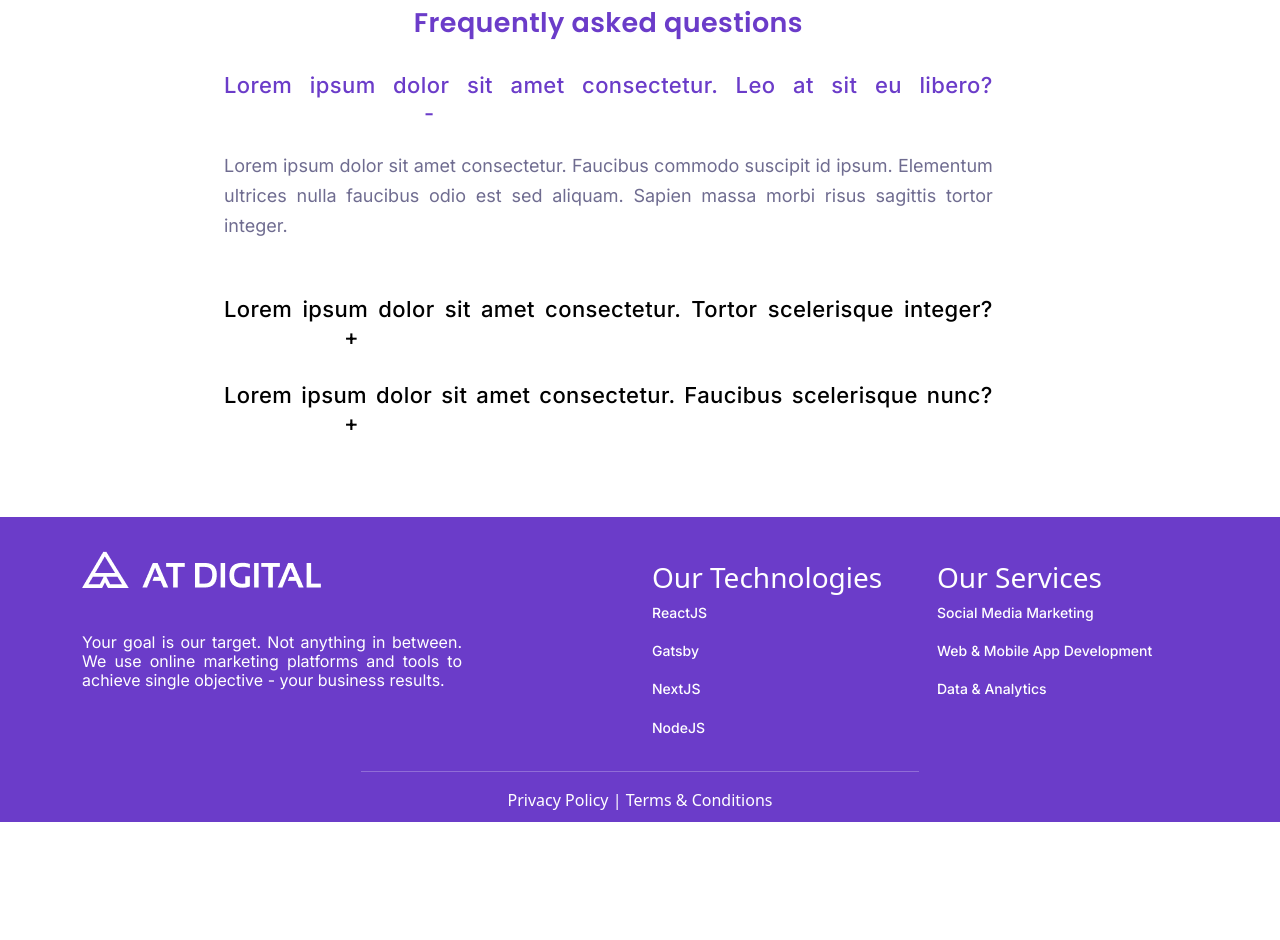
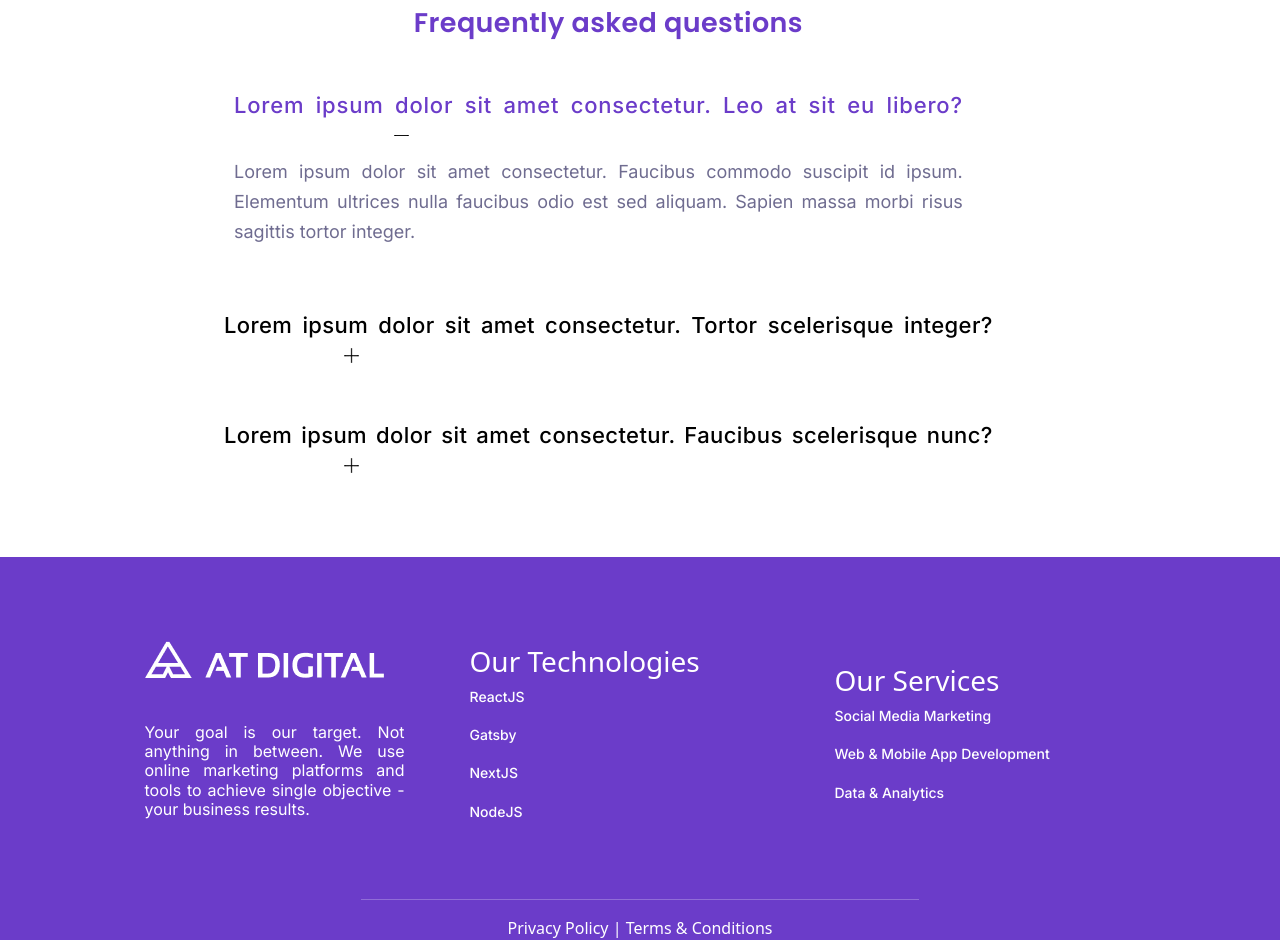
Before and after one commit to nimashaliyanage/atdigital-task, a React (Create React App) app: page / in a window 1280 px wide. Shown: the part 1800-2740 px from the top of the page. Before the commit the page ends 2622 px from the top, so only its background shows below. Built offline with nearby package versions, Linux system fonts and the light colour scheme.

Commit message:
Create Responsive application.

```diff
--- a/src/Components/Body.css
+++ b/src/Components/Body.css
@@ -29,10 +29,23 @@ button {
   border-radius: 4px;
   padding: 12px, 20px, 12px, 20px;
 }
+button:hover {
+  background-color: #f28d35af;
+}
+.row {
+  justify-content: center;
+  align-items: center;
+  gap: 40px;
+}
 .reverse-row {
   justify-content: center;
   align-items: center;
   gap: 40px;
+}
+.row .img-fluid {
+  align-items: center;
+  width: 414px;
+  height: 414px;
 }
 .reverse-row .img-fluid {
   align-items: center;
@@ -40,6 +53,7 @@ button {
   height: 414px;
 }
 
+/* lastrow */
 .last-row {
   display: flex;
   justify-content: center;
@@ -58,9 +72,13 @@ button {
   line-height: 33px;
   letter-spacing: 0.4px;
 }
+.first-text {
+  padding: 10px;
+  padding-right: 30px;
+  margin-top: 10px;
+}
 .text-content-mid {
-  padding: 0;
-  margin-top: 0;
+  margin-top: 10px;
   margin-bottom: 30px;
   width: 100%;
   text-align: justify;
@@ -78,7 +96,13 @@ button {
   line-height: 28px;
   font-family: "Inter", sans-serif;
   margin-bottom: 0;
-  letter-spacing: 0.4px;
+  letter-spacing: 0.8px;
+}
+.img-small {
+  margin-left: 120px;
+}
+.img-small-first {
+  margin-left: 160px;
 }
 .second-h6 {
   color: #000000;
@@ -89,23 +113,35 @@ button {
   margin-bottom: 30px;
   letter-spacing: 0.4px;
 }
-span {
-  margin-left: 120px;
-}
-.minus {
-  margin-left: 200px;
-}
+
 @media screen and (max-width: 768px) {
   .last-row {
-    display: block;
+    margin: 0;
+    padding: 0;
+    width: 100%;
+  }
+  .first-text {
+    justify-content: start;
+    align-items: start;
     text-align: left;
   }
-  .minus {
-    align-items: end;
+  .img-small {
+    margin-left: 160px;
   }
-  span {
-    align-items: end;
-    justify-content: end;
+  .img-small-first {
+    margin-left: 58px;
+  }
+  .row {
+    display: flex;
+    flex-direction: column;
+    align-items: center;
+    justify-content: center;
+  }
+  .reverse-row {
+    display: flex;
+    flex-direction: column-reverse;
+    align-items: center;
+    justify-content: center;
   }
   .text-col {
     display: flex;
@@ -113,11 +149,31 @@ span {
     text-align: left;
     align-items: center;
   }
+  .img-fluid {
+    display: flex;
+    flex-direction: column;
+    text-align: left;
+    align-items: center;
+  }
 }
 @media screen and (max-width: 375px) {
+  .img-small {
+    margin-left: 70px;
+  }
+  .img-small-first {
+    margin-left: 80px;
+  }
+  .row {
+    display: flex;
+    flex-direction: column;
+    align-items: center;
+    justify-content: center;
+  }
   .reverse-row {
     display: flex;
-    flex-direction: column;
+    flex-direction: column-reverse;
+    align-items: center;
+    justify-content: center;
   }
   .text-col {
     display: flex;
@@ -125,4 +181,10 @@ span {
     text-align: left;
     align-items: center;
   }
+  .img-fluid {
+    display: flex;
+    flex-direction: column;
+    text-align: left;
+    align-items: center;
+  }
 }
--- a/src/Components/Body.js
+++ b/src/Components/Body.js
@@ -4,13 +4,15 @@ import Row from "react-bootstrap/Row";
 
 import Machine from "../Assets/machineicon.png";
 import Search from "../Assets/searchicon.png";
+import Plus from "../Assets/plus.png";
+import Minus from "../Assets/minus.png";
 import "./Body.css";
 
 function Body() {
   return (
     <div>
       <Container>
-        <Row className="reverse-row">
+        <Row className="row">
           <Col className="image">
             <img src={Machine} alt="1" className="img-fluid" />
           </Col>
@@ -49,30 +51,54 @@ function Body() {
           </Col>
         </Row>
         <br />
+        {/* last row */}
         <Row className="last-row">
           <Col className="text-col">
             <div>
               <h3 className="text-heading-mid">Frequently asked questions</h3>
               <br />
+
+              <div className="first-text">
                 <h6 className="first-h6">
                   Lorem ipsum dolor sit amet consectetur. Leo at sit eu libero?
-                <span className="minus">-</span>
+                  <span>
+                    {" "}
+                    <img
+                      src={Minus}
+                      alt="minus"
+                      className="img-small-first"
+                    />{" "}
+                  </span>
                 </h6>
-              <br />
+
                 <p className="text-content-mid">
                   Lorem ipsum dolor sit amet consectetur. Faucibus commodo
                   suscipit id ipsum. Elementum ultrices nulla faucibus odio est
                   sed aliquam. Sapien massa morbi risus sagittis tortor integer.
                 </p>
+              </div>
               <br />
+
+              <div className="second-text">
                 <h6 className="second-h6">
                   Lorem ipsum dolor sit amet consectetur. Tortor scelerisque
-                integer? <span>+</span>
+                  integer?{" "}
+                  <span>
+                    <img src={Plus} alt="plus" className="img-small" />
+                  </span>
                 </h6>
+              </div>
+              <br />
+
+              <div className="second-text">
                 <h6 className="second-h6">
                   Lorem ipsum dolor sit amet consectetur. Faucibus scelerisque
-                nunc? <span>+</span>
+                  nunc?{" "}
+                  <span>
+                    <img src={Plus} alt="plus" className="img-small" />
+                  </span>
                 </h6>
+              </div>
             </div>
           </Col>
         </Row>
--- a/src/Components/Footer.css
+++ b/src/Components/Footer.css
@@ -1,13 +1,16 @@
 @import url("https://fonts.googleapis.com/css2?family=Inter:wght@100..900&display=swap");
 .footer {
+  width: 100%;
   right: 0;
   left: 0;
-  padding: 10px;
+  padding: 0;
   background-color: #6b3cc9;
   color: white;
 }
 .footer-row {
   text-align: left;
+  display: flex;
+  flex-direction: row;
 }
 .footer-row .h3 {
   font-family: "Inter", sans-serif;
@@ -16,11 +19,12 @@
   line-height: 25.41;
 }
 .footer-logo {
+  margin-top: 60px;
   margin-bottom: 30px;
 }
 .textarea {
   margin-top: 15px;
-  width: 380px;
+  width: 260px;
   text-align: justify;
   font-family: "Inter", sans-serif;
   font-weight: 400;
--- a/src/Components/Footer.js
+++ b/src/Components/Footer.js
@@ -10,7 +10,7 @@ function Footer() {
       <Container>
         <br />
         <Row className="footer-row">
-          <Col md={12} lg={6}>
+          <Col lg={3} xs={12}>
             <img src={logo} alt="logo" className="footer-logo" />
             <br />
             <p className="textarea">
@@ -21,7 +21,7 @@ function Footer() {
             <br />
             <br />
           </Col>
-          <Col lg={3} className="foot-up-right">
+          <Col lg={3} xs={12} className="foot-up-right">
             <h3>Our Technologies</h3>
             <h6>
               <span>ReactJS</span>
@@ -37,8 +37,7 @@ function Footer() {
             </h6>
           </Col>
           <br />
-          <br />
-          <Col lg={3} className="foot-up-right">
+          <Col lg={3} xs={12} className="foot-up-right">
             <h3>Our Services</h3>
             <h6>
               <span>Social Media Marketing</span>
```
Also changed, not shown: src/Assets/minus.png (added), src/Assets/plus.png (added). Lines whose indentation alone changed are shown as unchanged.
